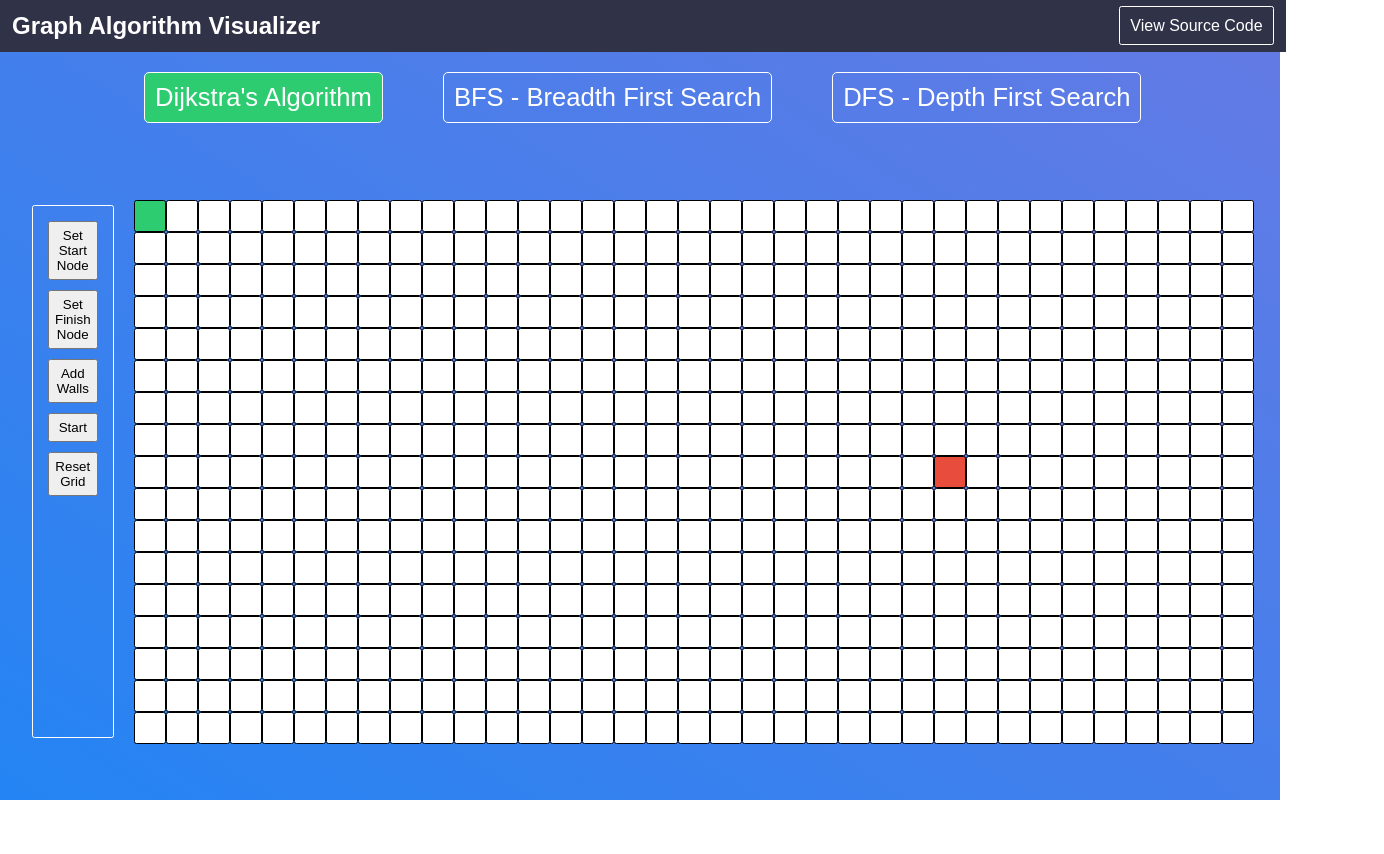
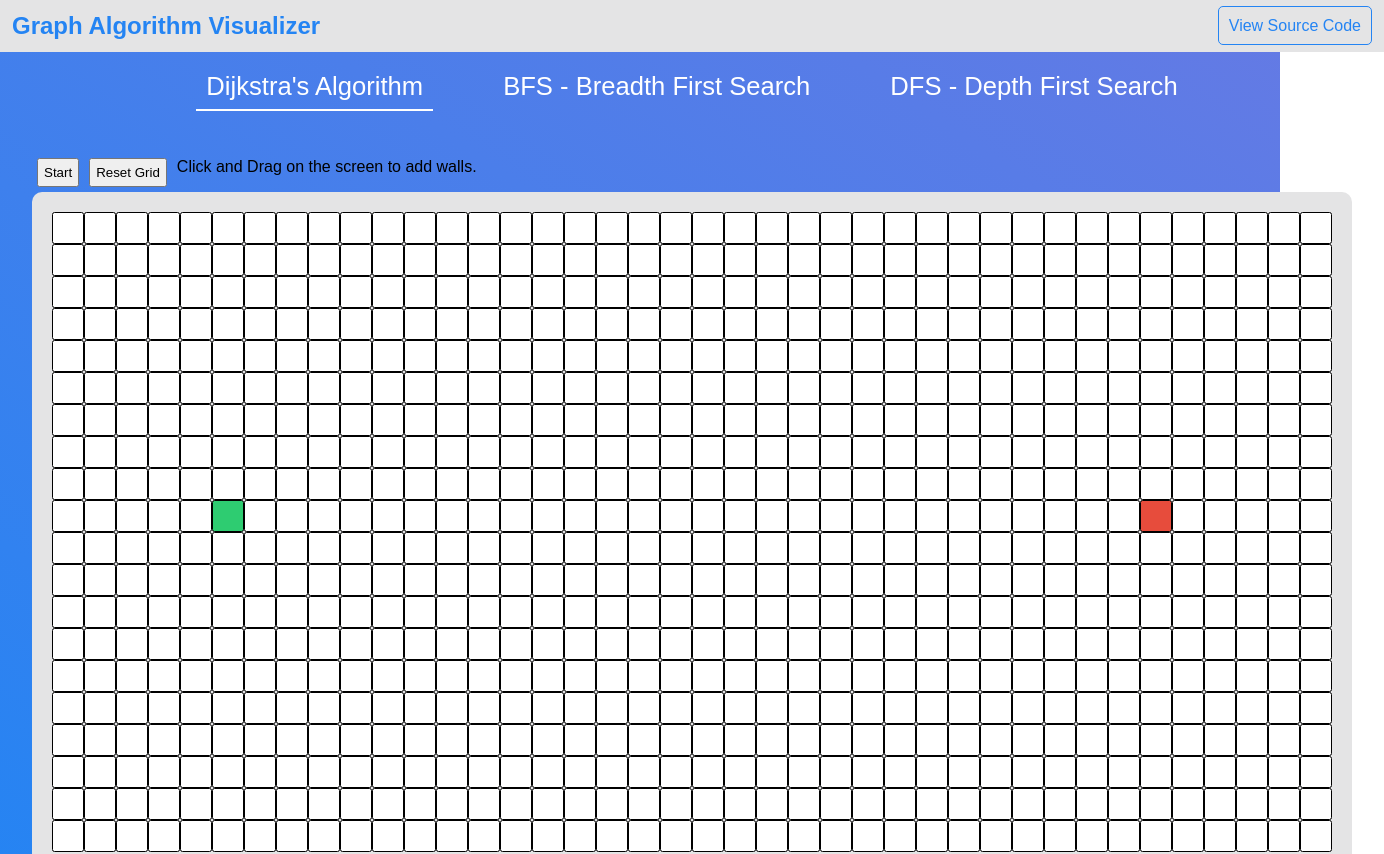
Before and after one commit to Michael-Hathaway/graph_algo_visualizer, a React (Create React App) app: page / in a window 1280 px wide. Shown: the top 854 px of the page, 1384 px wide, since content can reach past the window. Before the commit the page ends 800 px from the top, so only its background shows below. Built offline with nearby package versions, Linux system fonts and the light colour scheme.

Commit message:
Made start and end node static, updated some styling.

```diff
--- a/src/algorithms/searchAlgorithms.js
+++ b/src/algorithms/searchAlgorithms.js
@@ -21,7 +21,7 @@ export function dijkstra(grid, startNode, finishNode) {
   }
 }
 
-export function BFS(grid, startNode, finishNode) {
+export function breadthFirstSearch(grid, startNode, finishNode) {
   const visitedNodesInOrder = [];
   let queue = [];
 
@@ -49,7 +49,7 @@ export function BFS(grid, startNode, finishNode) {
   }
 }
 
-export function DFS(grid, startNode, finishNode) {
+export function depthFirstSearch(grid, startNode, finishNode) {
   const visitedNodesInOrder = [];
   let queue = [];
 
--- a/src/components/Grid.js
+++ b/src/components/Grid.js
@@ -3,24 +3,24 @@ import Node from "./Node";
 import GridSettingsBar from "./GridSettingsBar";
 import {
   dijkstra,
-  BFS,
-  DFS,
+  breadthFirstSearch,
+  depthFirstSearch,
   getNodesInShortestPathOrder,
 } from "../algorithms/searchAlgorithms";
 import "../style/grid.css";
 
-const GRID_ROWS = 17;
-const GRID_COLS = 35;
+const GRID_ROWS = 20;
+const GRID_COLS = 40;
 
 const INITIAL_STATE = {
   isUserSelectingStartNode: false,
   isUserSelectingFinishNode: false,
   isUserAddingWalls: false,
   isMousePressed: false,
-  startNodeRow: 0,
-  startNodeCol: 0,
-  finishNodeRow: 8,
-  finishNodeCol: 25,
+  startNodeRow: 9,
+  startNodeCol: 5,
+  finishNodeRow: 9,
+  finishNodeCol: 34,
   nodes: [],
 };
 
@@ -96,68 +96,37 @@ export default class Grid extends React.Component {
     return newGrid;
   };
 
+  getNewGridWithStartNodeToggled = (grid, row, col) => {
+    const newGrid = grid.slice();
+    const node = newGrid[row][col];
+    const newNode = {
+      ...node,
+      isStart: true,
+    };
+    newGrid[row][col] = newNode;
+    return newGrid;
+  };
+
   componentDidMount() {
     // when component mounts create rows and cols
     const nodes = this.createInitialGrid(this.state);
     this.setState({ nodes });
   }
 
-  handleSetStartNodeClick = () => {
-    this.setState({
-      isUserSelectingStartNode: !this.state.isUserSelectingStartNode,
-      isUserSelectingFinishNode: false,
-      isUserAddingWalls: false,
-    });
-  };
-
-  handleSetFinishNodeClick = () => {
-    this.setState({
-      isUserSelectingStartNode: false,
-      isUserSelectingFinishNode: !this.state.isUserSelectingFinishNode,
-      isUserAddingWalls: false,
-    });
-  };
-
-  handleSetWallButtonClick = () => {
-    this.setState({
-      isUserSelectingStartNode: false,
-      isUserSelectingFinishNode: false,
-      isUserAddingWalls: !this.state.isUserAddingWalls,
-    });
-  };
-
-  handleMouseUp = () => {
+  handleMouseUp = (row, col) => {
     this.setState({ isMousePressed: false });
   };
 
   handleMouseEnter = (row, col) => {
     if (!this.state.isMousePressed) return;
-    if (!this.state.isUserAddingWalls) return;
 
     const newGrid = this.getNewGridWithWallToggled(this.state.nodes, row, col);
     this.setState({ nodes: newGrid });
   };
 
   handleMouseDown = (row, col) => {
-    if (!this.state.isUserAddingWalls) return;
     const newGrid = this.getNewGridWithWallToggled(this.state.nodes, row, col);
     this.setState({ nodes: newGrid, isMousePressed: true });
-  };
-
-  handleNodeClick = (row, col) => {
-    if (this.state.isUserAddingWalls) return;
-
-    if (this.state.isUserSelectingStartNode) {
-      this.setState({
-        startNodeRow: row,
-        startNodeCol: col,
-      });
-    } else if (this.state.isUserSelectingFinishNode) {
-      this.setState({
-        finishNodeRow: row,
-        finishNodeCol: col,
-      });
-    }
   };
 
   // ALGORITHM START
@@ -166,14 +135,14 @@ export default class Grid extends React.Component {
       if (i === visitedNodesInOrder.length) {
         setTimeout(() => {
           this.animatePath(nodesInShortestPathOrder);
-        }, 10 * i);
+        }, 12 * i);
         return;
       }
       setTimeout(() => {
         const node = visitedNodesInOrder[i];
         document.getElementById(`node-${node.row}-${node.col}`).className =
           "node node-visited";
-      }, 10 * i);
+      }, 12 * i);
     }
   }
 
@@ -183,11 +152,11 @@ export default class Grid extends React.Component {
         const node = nodesInShortestPathOrder[i];
         document.getElementById(`node-${node.row}-${node.col}`).className =
           "node node-shortest-path";
-      }, 50 * i);
+      }, 40 * i);
     }
   }
 
-  visualizeDijkstra = () => {
+  visualizeAlgorithm = (algorithmFunc) => {
     const {
       startNodeRow,
       startNodeCol,
@@ -198,39 +167,7 @@ export default class Grid extends React.Component {
 
     const startNode = nodes[startNodeRow][startNodeCol];
     const finishNode = nodes[finishNodeRow][finishNodeCol];
-    const visitedNodesInOrder = dijkstra(nodes, startNode, finishNode);
-    const nodesInShortestPathOrder = getNodesInShortestPathOrder(finishNode);
-    this.animateAlgorithm(visitedNodesInOrder, nodesInShortestPathOrder);
-  };
-
-  visualizeBFS = () => {
-    const {
-      startNodeRow,
-      startNodeCol,
-      finishNodeRow,
-      finishNodeCol,
-      nodes,
-    } = this.state;
-
-    const startNode = nodes[startNodeRow][startNodeCol];
-    const finishNode = nodes[finishNodeRow][finishNodeCol];
-    const visitedNodesInOrder = BFS(nodes, startNode, finishNode);
-    const nodesInShortestPathOrder = getNodesInShortestPathOrder(finishNode);
-    this.animateAlgorithm(visitedNodesInOrder, nodesInShortestPathOrder);
-  };
-
-  visualizeDFS = () => {
-    const {
-      startNodeRow,
-      startNodeCol,
-      finishNodeRow,
-      finishNodeCol,
-      nodes,
-    } = this.state;
-
-    const startNode = nodes[startNodeRow][startNodeCol];
-    const finishNode = nodes[finishNodeRow][finishNodeCol];
-    const visitedNodesInOrder = DFS(nodes, startNode, finishNode);
+    const visitedNodesInOrder = algorithmFunc(nodes, startNode, finishNode);
     const nodesInShortestPathOrder = getNodesInShortestPathOrder(finishNode);
     this.animateAlgorithm(visitedNodesInOrder, nodesInShortestPathOrder);
   };
@@ -239,11 +176,11 @@ export default class Grid extends React.Component {
   handleStartButtonClick = () => {
     const { value } = this.props.selectedAlgorithm;
     if (value === "dijkstra") {
-      this.visualizeDijkstra();
+      this.visualizeAlgorithm(dijkstra);
     } else if (value === "bfs") {
-      this.visualizeBFS();
+      this.visualizeAlgorithm(breadthFirstSearch);
     } else if (value === "dfs") {
-      this.visualizeDFS();
+      this.visualizeAlgorithm(depthFirstSearch);
     }
   };
 
@@ -252,15 +189,11 @@ export default class Grid extends React.Component {
     return this.state.nodes.map((row, rowIndex) => {
       return (
         <div className="row" key={rowIndex}>
-          {row.map((node, nodeIndex) => {
+          {row.map((node) => {
             const { row, col, isWall } = node;
 
-            let isStart =
-              row === this.state.startNodeRow &&
-              col === this.state.startNodeCol;
-            let isFinish =
-              row === this.state.finishNodeRow &&
-              col === this.state.finishNodeCol;
+            let isStart = this.isStartNode(row, col);
+            let isFinish = this.isFinishNode(row, col);
 
             return (
               <Node
@@ -270,7 +203,6 @@ export default class Grid extends React.Component {
                 isStart={isStart}
                 isFinish={isFinish}
                 isWall={isWall}
-                handleNodeClick={this.handleNodeClick}
                 handleMouseDown={this.handleMouseDown}
                 handleMouseUp={this.handleMouseUp}
                 handleMouseEnter={this.handleMouseEnter}
@@ -288,11 +220,12 @@ export default class Grid extends React.Component {
         <GridSettingsBar
           handleSetStartNodeClick={this.handleSetStartNodeClick}
           handleSetFinishNodeClick={this.handleSetFinishNodeClick}
-          handleSetWallButtonClick={this.handleSetWallButtonClick}
           handleResetGridButtonClick={this.resetGrid}
           handleStartButtonClick={this.handleStartButtonClick}
         />
-        <div className="grid-wrapper">{this.renderGrid()}</div>
+        <div className="grid-wrapper">
+          <div className="grid">{this.renderGrid()}</div>
+        </div>
       </div>
     );
   }
--- a/src/components/GridSettingsBar.js
+++ b/src/components/GridSettingsBar.js
@@ -4,30 +4,6 @@ import "../style/GridSettingsBar.css";
 const GridSettingsBar = (props) => {
   return (
     <div className="settings">
-      <div className="item select-start">
-        <button
-          className="select-start-button"
-          onClick={() => props.handleSetStartNodeClick()}
-        >
-          Set Start Node
-        </button>
-      </div>
-      <div className="item select-finish">
-        <button
-          className="select-finish-button"
-          onClick={() => props.handleSetFinishNodeClick()}
-        >
-          Set Finish Node
-        </button>
-      </div>
-      <div className="item add-wall">
-        <button
-          className="add-wall-button"
-          onClick={() => props.handleSetWallButtonClick()}
-        >
-          Add Walls
-        </button>
-      </div>
       <div className="item start-sim">
         <button
           className="start-sim-button"
@@ -44,6 +20,9 @@ const GridSettingsBar = (props) => {
           Reset Grid
         </button>
       </div>
+      <div className="item">
+        <p>Click and Drag on the screen to add walls.</p>
+      </div>
     </div>
   );
 };
--- a/src/components/Node.js
+++ b/src/components/Node.js
@@ -6,7 +6,6 @@ const Node = (props) => {
   const {
     row,
     col,
-    handleNodeClick,
     handleMouseDown,
     handleMouseEnter,
     handleMouseUp,
@@ -23,11 +22,8 @@ const Node = (props) => {
     <div
       id={`node-${row}-${col}`}
       className={`${calculatedClassName}`}
-      onClick={() => {
-        handleNodeClick(row, col);
-      }}
       onMouseDown={() => handleMouseDown(row, col)}
-      onMouseUp={() => handleMouseUp()}
+      onMouseUp={() => handleMouseUp(row, col)}
       onMouseEnter={() => handleMouseEnter(row, col)}
     ></div>
   );
--- a/src/style/AlgorithmSelectionBar.css
+++ b/src/style/AlgorithmSelectionBar.css
@@ -2,25 +2,33 @@
   display: flex;
   align-items: center;
   justify-content: center;
-  padding: 20px;
+  padding: 10px;
   color: #fff;
   font-size: 1.6rem;
 }
 
 .menu-item {
+  position: relative;
   margin: 0 30px;
   padding: 10px;
-  border: 1px solid #fff;
-  border-radius: 5px;
   transition: 0.3s;
 }
 
-.menu-item:hover {
-  color: #2484f3;
+.menu-item::before {
+  content: "";
+  position: absolute;
+  width: 0%;
+  height: 2px;
+  bottom: 0;
+  left: 0;
   background-color: #fff;
-  border-color: #2484f3;
+  transition: 0.25s ease-in-out;
 }
 
-.menu-item.active {
-  background-color: #2ecc71;
+.menu-item:hover::before {
+  width: 100%;
 }
+
+.menu-item.active::before {
+  width: 100%;
+}
--- a/src/style/GridSettingsBar.css
+++ b/src/style/GridSettingsBar.css
@@ -1,12 +1,6 @@
 .settings {
-  border: 1px solid #fff;
-  border-radius: 2.5px;
-  padding: 10px;
-  margin-right: 20px;
-
   display: flex;
-  flex-direction: column;
-  height: 90%;
+  height: 100%;
   width: 100%;
 }
 
--- a/src/style/grid.css
+++ b/src/style/grid.css
@@ -2,11 +2,18 @@
   padding: 2rem;
   width: 100%;
   display: flex;
+  flex-direction: column;
   align-items: center;
   justify-content: center;
 }
 
 .grid-wrapper {
+  padding: 20px;
+  border-radius: 10px;
+  background-color: #e4e4e5;
+}
+
+.grid {
   display: grid;
   grid-template-rows: 1fr;
 }
--- a/src/style/nav.css
+++ b/src/style/nav.css
@@ -1,6 +1,6 @@
 .nav {
-  background-color: #303247;
-  color: #fff;
+  background-color: #e4e4e5;
+  color: #2484f3;
   padding: 0.75rem;
   display: flex;
   align-items: center;
@@ -9,15 +9,16 @@
 
 .nav a {
   padding: 10px;
-  color: #fff;
-  border: 1px solid #fff;
-  border-radius: 2.5px;
+  font-weight: 500;
+  color: #2484f3;
+  border: 1px solid #2484f3;
+  border-radius: 5px;
   text-decoration: none;
   transition: 0.3s;
 }
 
 .nav a:hover {
-  background-color: #fff;
-  color: #303247;
-  border-color: #303247;
+  background-color: #2484f3;
+  color: #e4e4e5;
+  border-color: #e4e4e5;
 }
```
Also changed, not shown: 1 other file (tests, documents, lock files or other folders).
